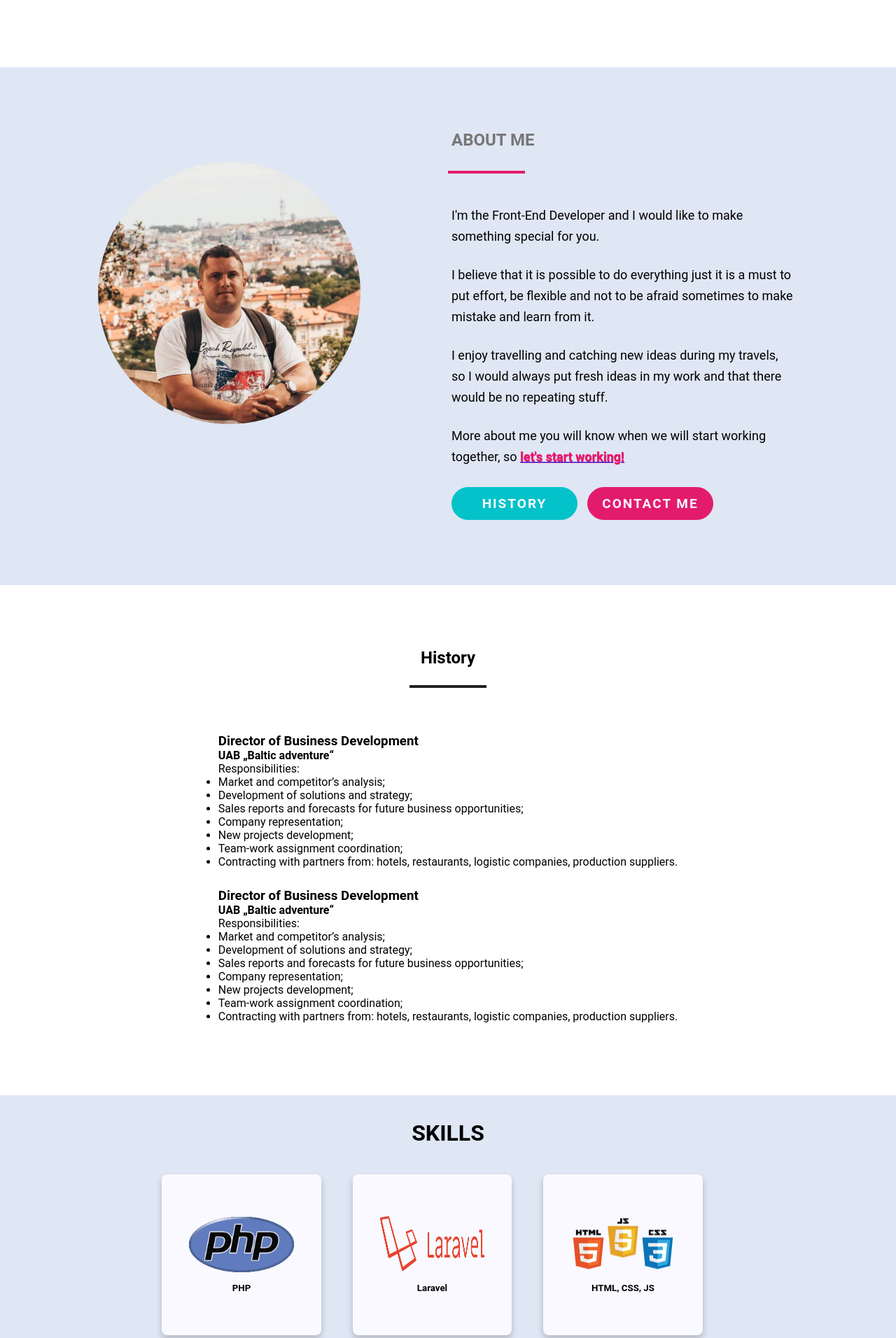
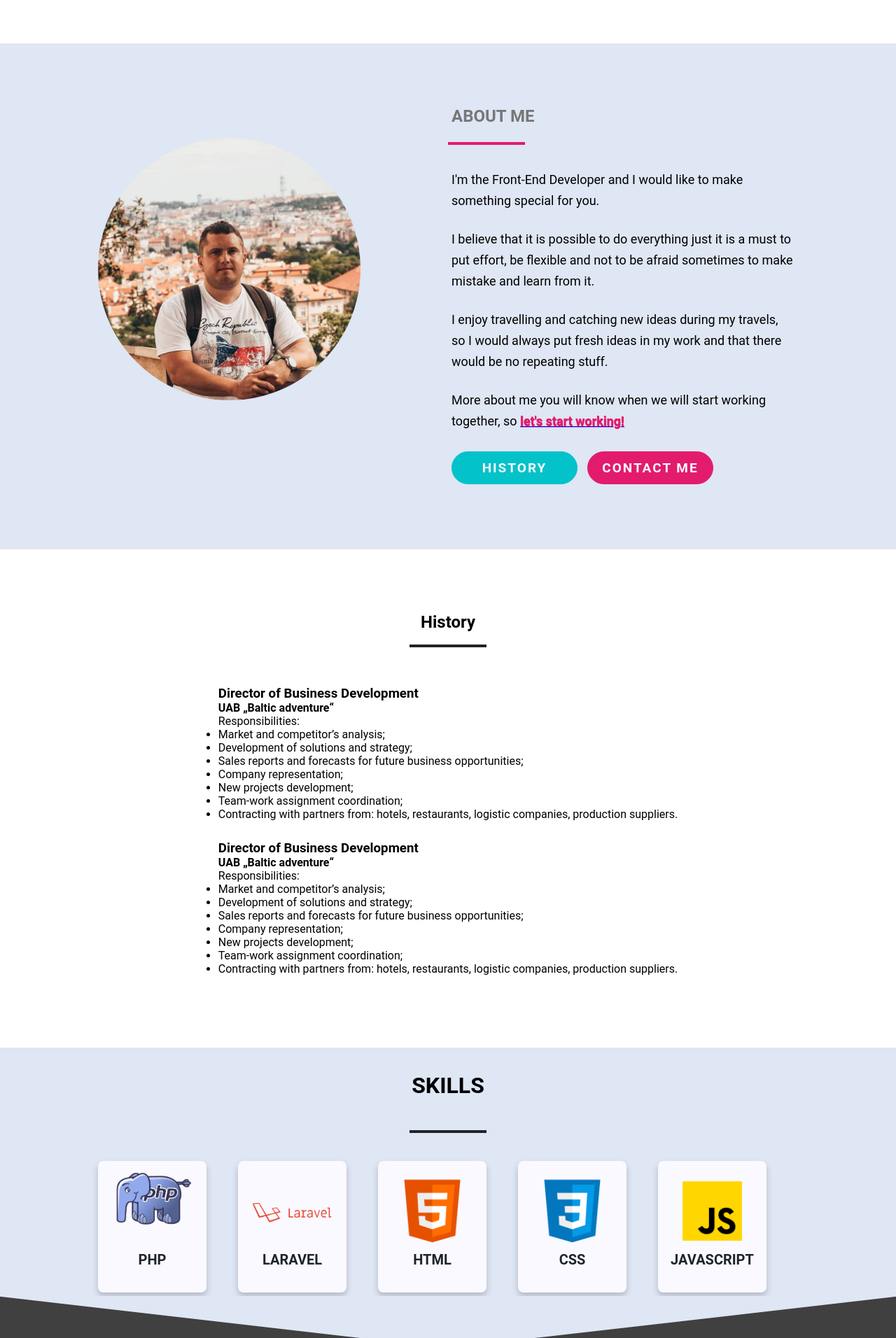
Before and after one commit to donataspiragis/aboutmee, a PHP site: page / in a window 1280 px wide. Shown: the part 1728-3640 px from the top of the page at 70% size. Run offline with PHP 8.4, Linux system fonts and the light colour scheme.

Commit message:
Skills section design update #8

```diff
--- a/assets/contact.css
+++ b/assets/contact.css
@@ -10,7 +10,7 @@
 }
 .bar-bottom {
     text-align: center;
-    margin: 25px 0 40px 0;
+    margin: 18px 0 30px 0;
     background: var(--secondary-light);
     width: 110px;
     height: 4px;
--- a/assets/skills.css
+++ b/assets/skills.css
@@ -1,14 +1,66 @@
+.skills {
+    text-align: center;
+}
 .skills > .container > h1 {
     padding: 15px;
-    margin: 15px 0;
+    margin: 15px 0 2px 0;
     font-size: 2em;
 }
 
-.card > img {
+.card-skill > .img-cont > img {
     display: inline-block;
-    width: 150px;
-    height: 80px;
+    width: 90%;
     margin-bottom: 15px;
     line-height: 80px;
     font-size: 32px;
 }
+
+.img-cont {
+    width: 100%;
+    display: inline-block;
+    height: 70%;
+}
+
+.card-skill {
+    display: inline-block;
+    float: left;
+    margin-right: 45px;
+    width: calc( (100% - 5*30px) / 5 );
+    padding: 15px 15px;
+    border-radius: 8px;
+    box-shadow: 0 5px 10px rgba(0,0,0,0.2);
+    text-align: center;
+    background-color: var(--color-green);
+    word-break: break-word;
+}
+    .card-skill:hover {
+        animation-name: card_uper;
+        animation-duration: 0.5s;
+        animation-iteration-count: 1;
+        margin-top: -20px;
+    }
+    @keyframes card_uper {
+        0% {
+            margin-top: 0px;
+        }
+        100%{
+            margin-top: -20px;
+        }
+    }
+
+        .card-skill > h5 {
+            display: inline-block;
+            width: 100%;
+            line-height: 30px;
+            font-size: 20px;
+            min-height: 30px;
+            max-height: 60px;
+            font-weight: bold;
+            color: var(--color-black-shaded);
+            text-transform: uppercase;
+        }
+        .card-skill > p{
+            font-size: 16px;
+            margin-top: 10px;
+            color: var(--color-grey-dark);
+        }
--- a/inc/pages/skills.php
+++ b/inc/pages/skills.php
@@ -3,21 +3,39 @@
     <h1>SKILLS</h1>
 </div>
 <div class="container">
-    <div class="card bcm-white">
-        <img src="images/new-php-logo.png" alt="">
+<div class="bar-bottom bcm-black"></div>
+</div>
+<div class="container">
+    <div class="card-skill bcm-white">
+        <div class="img-cont">
+            <img src="images/new-php-logo.png" alt="">
+        </div>
         <h5>PHP</h5>
     </div>
-    <div class="card bcm-white">
-    <img src="images/Laravel_logo.png" alt="">
+    <div class="card-skill bcm-white">
+    <div class="img-cont">
+        <img src="images/Laravel_logo.png" alt="" style="margin-top: 45px;">
+    </div>
         <h5>Laravel</h5>
     </div>
-    <div class="card bcm-white">
-    <img src="images/htcsjs.png" alt="">
-
-        <h5> HTML, CSS, JS</h5>
-
-
-</div>
+    <div class="card-skill bcm-white">
+    <div class="img-cont">
+        <img src="images/html.png" alt="">
+    </div>
+        <h5>HTML</h5>
+    </div>
+    <div class="card-skill bcm-white">
+    <div class="img-cont">
+        <img src="images/css.png" alt="">
+    </div>
+        <h5>CSS</h5>
+    </div>
+    <div class="card-skill bcm-white">
+    <div class="img-cont">
+        <img src="images/javascript.png" alt="">
+    </div>
+        <h5>Javascript</h5>
+    </div>
 </div>
 
 </section>
```
Also changed, not shown: images/css.png (added), images/html.png (added), images/javascript.png (added), images/new-php-logo.png.
